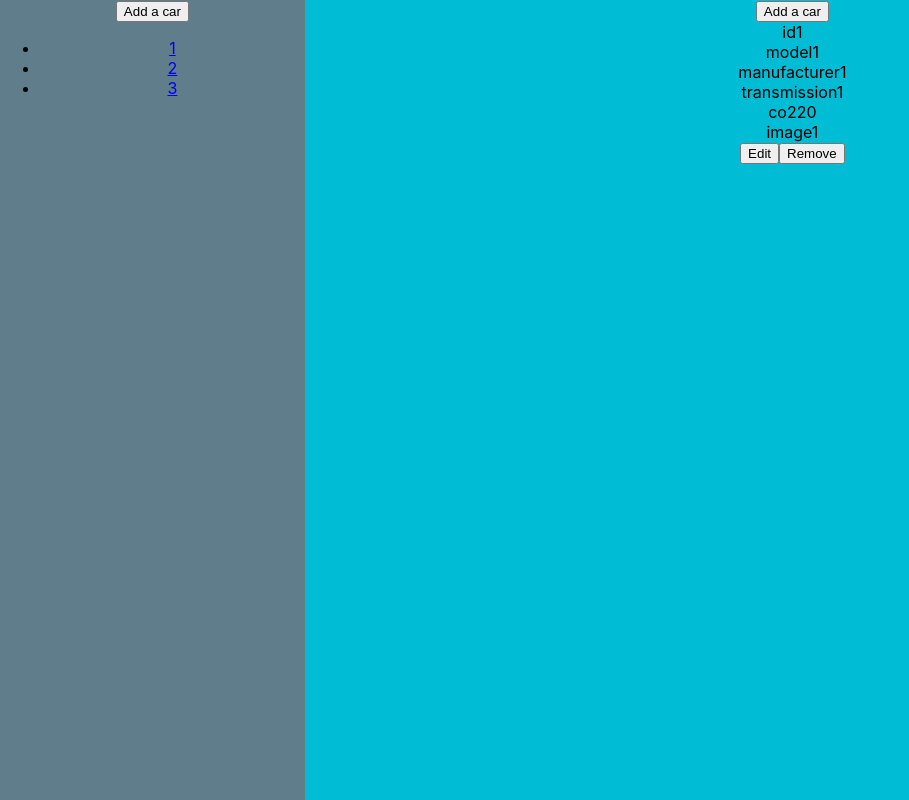
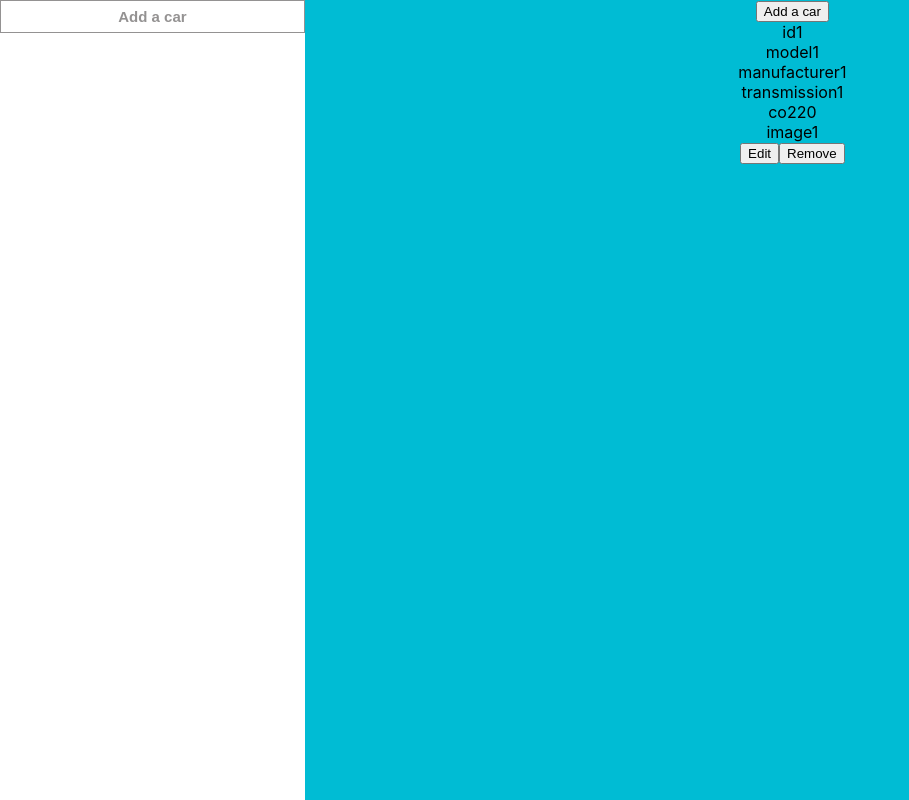
Before and after one commit to hichriHoussem/car-catalog-web-app, a React (Create React App) app: page /car/1 in a window 1280 px wide. Shown: the whole page, without its empty margins (0-909 px from the left). Built offline with nearby package versions, Linux system fonts and the light colour scheme.

Commit message:
cleanup carsList

```diff
--- a/src/App.css
+++ b/src/App.css
@@ -38,7 +38,7 @@
 .left-aside {
   width: 400px;
   height: 100vh;
-  background-color: #607d8b;
+  background-color: #fff;
 }
 .right-side {
   width: 100%;
@@ -78,3 +78,44 @@
 .field-input > .radio {
   text-align: left;
 }
+
+/* Left bar */
+.cars-list {
+}
+
+.cars-list ul {
+  list-style: none;
+  padding: 0 0;
+}
+.cars-list button {
+  width: 100%;
+  background-color: #949292;
+  border: 1px solid #949292;
+  padding: 7px;
+  font-size: 15px;
+  font-weight: 600;
+  cursor: pointer;
+  color: #fff;
+}
+.cars-list button:hover {
+  background-color: #fff;
+  color: #949292;
+}
+.cars-list ul li {
+  cursor: pointer;
+  display: block;
+  padding: 5px 15px;
+  border-bottom: 1px solid #c7c7c7;
+  background-color: #fff;
+  text-align: left;
+  color: #b3b3b3;
+}
+.cars-list ul a {
+  text-decoration: none;
+
+  text-transform: capitalize;
+}
+.cars-list ul li:hover {
+  background-color: #c7c7c7;
+  color: #2d2d2d;
+}
--- a/src/components/Car/Field.tsx
+++ b/src/components/Car/Field.tsx
@@ -55,7 +55,9 @@ function CarInput(props: FieldDetails) {
   let validator = getValidator(props.selector);
 
   if (props.selector === 'transmission') {
-    inputType = <Radio onChange={onRadioChange} />;
+    inputType = (
+      <Radio value={savedValues[props.selector]} onChange={onRadioChange} />
+    );
   }
   if (props.selector === 'image') {
     // inputType = <Radio onChange={onRadioChange} />;
--- a/src/components/CarsList/index.tsx
+++ b/src/components/CarsList/index.tsx
@@ -1,14 +1,7 @@
 import React from 'react';
-import {
-  BrowserRouter as Router,
-  Route,
-  Link,
-  RouteComponentProps,
-} from 'react-router-dom';
+import { Link, RouteComponentProps } from 'react-router-dom';
+import { getCurrentCars } from '../../utils';
 
-interface TParams {
-  id: string;
-}
 interface Cars {
   id: number;
   model: string;
@@ -18,49 +11,24 @@ interface Cars {
   image: string;
 }
 
-const carsList = [
-  {
-    id: 1,
-    model: '1',
-    manufacturer: '1',
-    transmission: '1',
-    coTwo: 20,
-    image: '1',
-  },
-  {
-    id: 2,
-    model: '2',
-    manufacturer: '2',
-    transmission: '2',
-    coTwo: 20,
-    image: '2',
-  },
-  {
-    id: 3,
-    model: '3',
-    manufacturer: '3',
-    transmission: '3',
-    coTwo: 20,
-    image: '3',
-  },
-];
-
 function CarList(props: RouteComponentProps) {
   const changeMode = (): void => {
     props.history.push('/new');
   };
 
+  const carsList = getCurrentCars();
+
   return (
-    <div className="left-aside">
+    <div className="left-aside cars-list">
       <div className="car-action">
         <button onClick={changeMode}>Add a car</button>
       </div>
       <nav>
         <ul>
           {carsList.map((cl: Cars) => (
-            <li key={`car-link-${cl.id}`}>
-              <Link to={`/car/${cl.id}`}>{cl.model}</Link>
-            </li>
+            <Link key={`car-link-${cl.id}`} to={`/car/${cl.id}`}>
+              <li>{cl.model}</li>
+            </Link>
           ))}
         </ul>
       </nav>
--- a/src/components/Radio/index.tsx
+++ b/src/components/Radio/index.tsx
@@ -2,6 +2,7 @@ import React from 'react';
 
 interface RadioInput {
   onChange?: (e: React.ChangeEvent<HTMLInputElement>) => void;
+  value: string;
 }
 
 function Radio(props: RadioInput) {
--- a/src/utils/index.tsx
+++ b/src/utils/index.tsx
@@ -22,3 +22,8 @@ export function getNewList(values: NewCar): any {
     ],
   };
 }
+
+export function getCurrentCars(): any {
+  const oldCarsString = localStorage.getItem('cars');
+  return oldCarsString ? JSON.parse(oldCarsString) : [];
+}
```
